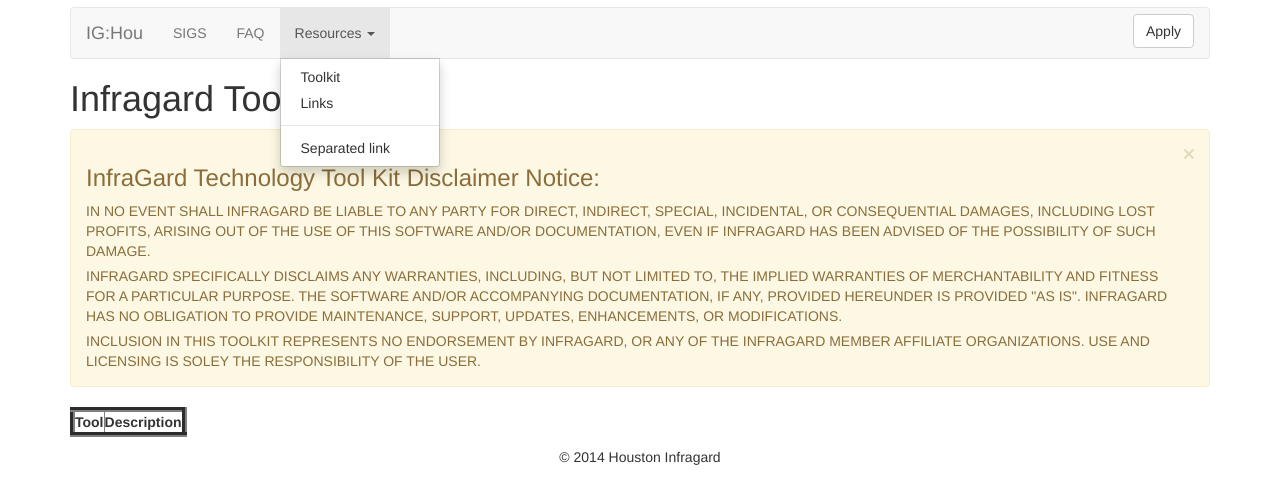
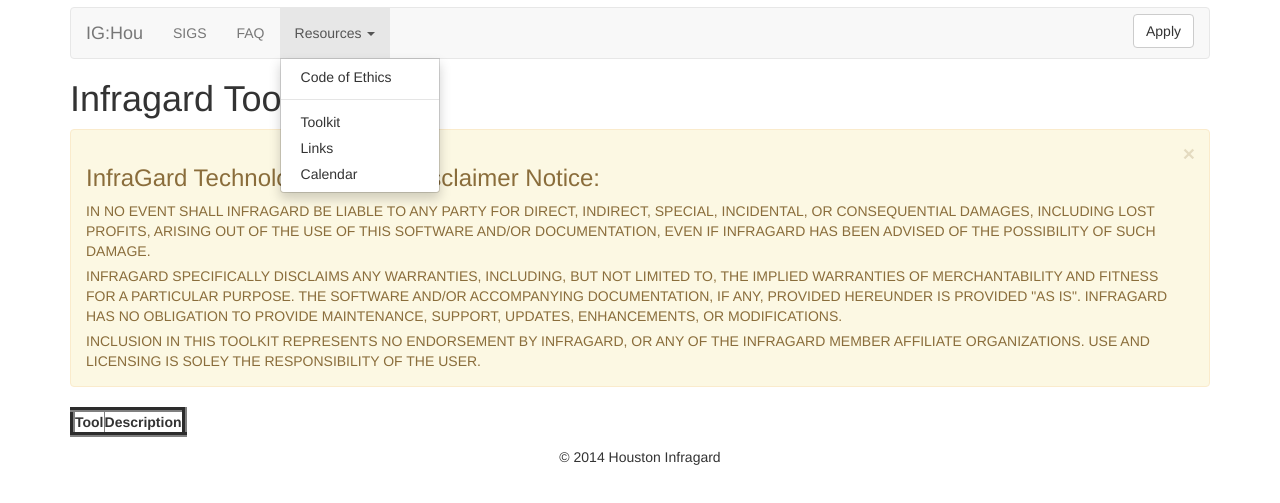
Before and after one commit to IFGHou/ifghou.github.io, a plain HTML site: page toolkit.html in a window 1280 px wide. Both pictures are taken after a click on the link "Resources". Shown: the part 143-646 px from the top of the page. Drawn offline with nearby package versions, Linux system fonts and the light colour scheme; no server answers.

Commit message:
Update toolkit.html

```diff
--- a/toolkit.html
+++ b/toolkit.html
@@ -46,19 +46,20 @@
     <div class="collapse navbar-collapse" id="bs-example-navbar-collapse-1">
       <ul class="nav navbar-nav">
         <li><a href="#">SIGS</a></li>
-        <li><a href="#">FAQ</a></li>
+        <li><a href="faq.html">FAQ</a></li>
         <li class="dropdown active">
           <a href="#" class="dropdown-toggle" data-toggle="dropdown">Resources <span class="caret"></span></a>
           <ul class="dropdown-menu" role="menu">
-            <li><a href="#">Toolkit</a></li>
-            <li><a href="/toolkit/">Links</a></li>
+            <li><a href="https://www.infragard.org/txt/code_of_ethics.pdf">Code of Ethics</a></li>
             <li class="divider"></li>
-            <li><a href="#">Separated link</a></li>
+            <li><a href="toolkit.html">Toolkit</a></li>
+            <li><a href="#">Links</a></li>
+            <li><a href="https://www.infragard.org/kOStOzkxEsWGoQmap8NTd88Mqjz7m83gCqPdY%2525252Bl%2525252BKKE%2525253D!">Calendar</a></li>
           </ul>
         </li>
       </ul>
       <ul class="nav navbar-nav navbar-right">
-        <li><form action="https://www.infragard.org/" method="get"><button type="submit" class="btn btn-default">Apply</button></form></li>
+        <li><form action="https://www.infragard.org/l8uKWS2Olf0s559wXFeJJFQBs%2525252B2bvZv9P8y4vmuSUms%2525253D%21" method="get"><button type="submit" class="btn btn-default">Apply</button></form></li>
       </ul>
     </div><!-- /.navbar-collapse -->
   </div><!-- /.container-fluid -->
```
